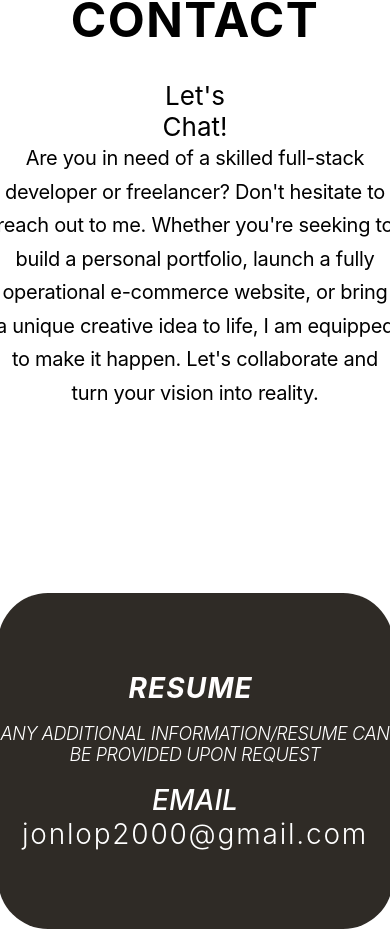
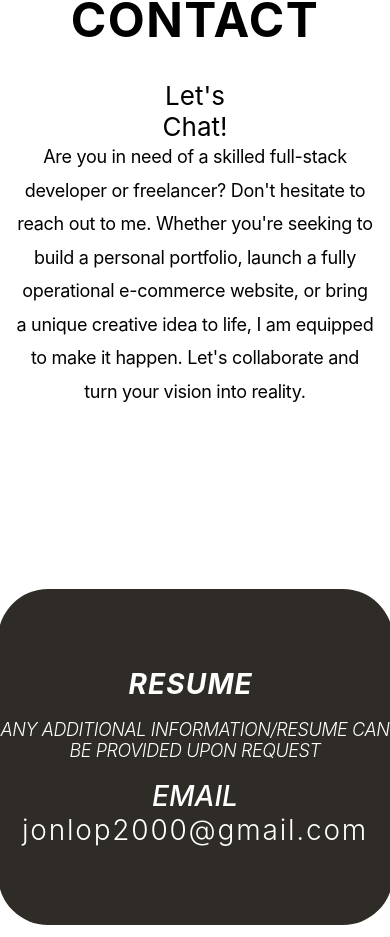
Before and after one commit to jonlop2000/jl-portfolio, a React (Create React App) app: page / in a window 390 px wide. Shown: the part 2006-2943 px from the top of the page. Built offline with nearby package versions, Linux system fonts and the light colour scheme.

Commit message:
fixed width for contact-info

```diff
--- a/src/App.css
+++ b/src/App.css
@@ -1210,14 +1210,14 @@ body {
 
   .contact .contact-information {
     color: #000000;
-    font-size: 20px;
+    font-size: 18px;
     font-weight: 400;
     height: 274px;
     letter-spacing: -0.3px;
     line-height: 33.5px;
     position: relative;
     text-align: center;
-    width: 400px;
+    width: 360px;
   }
 }
 
```
